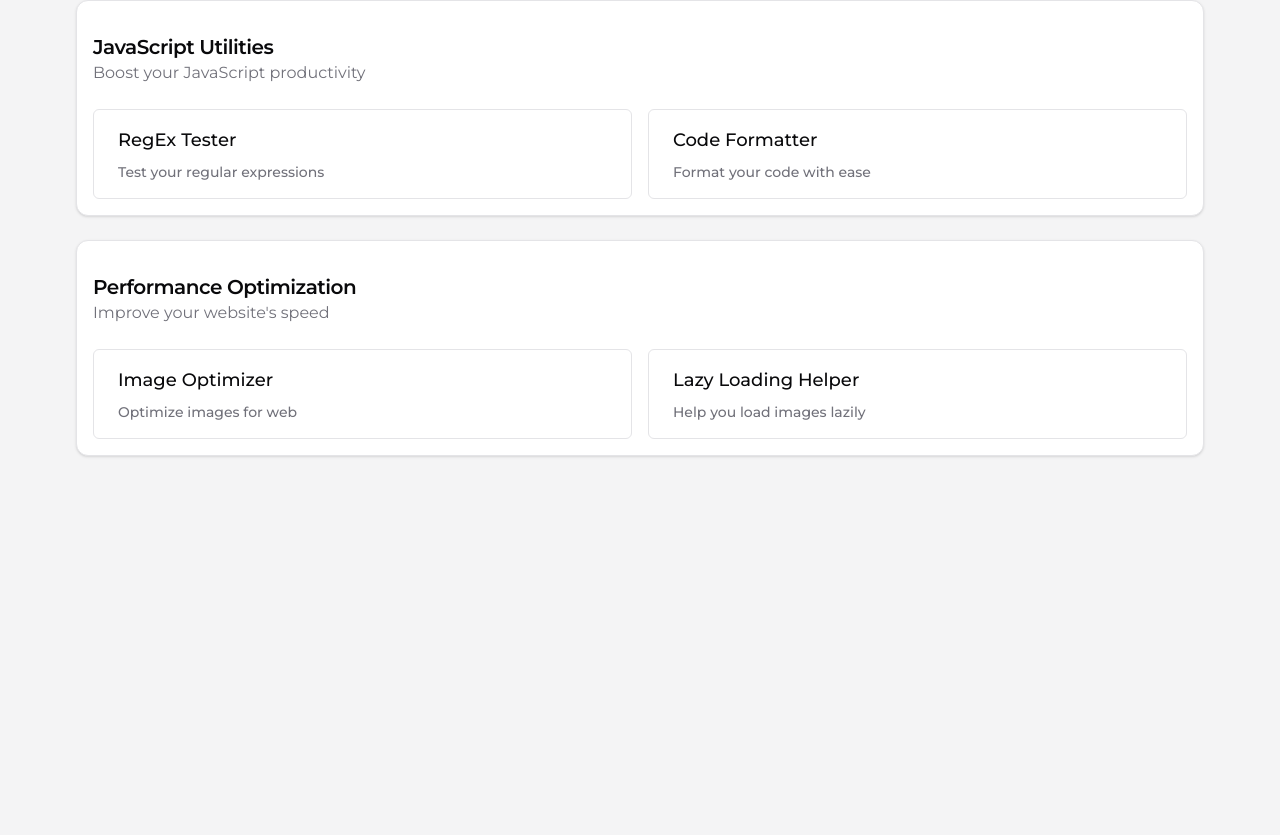
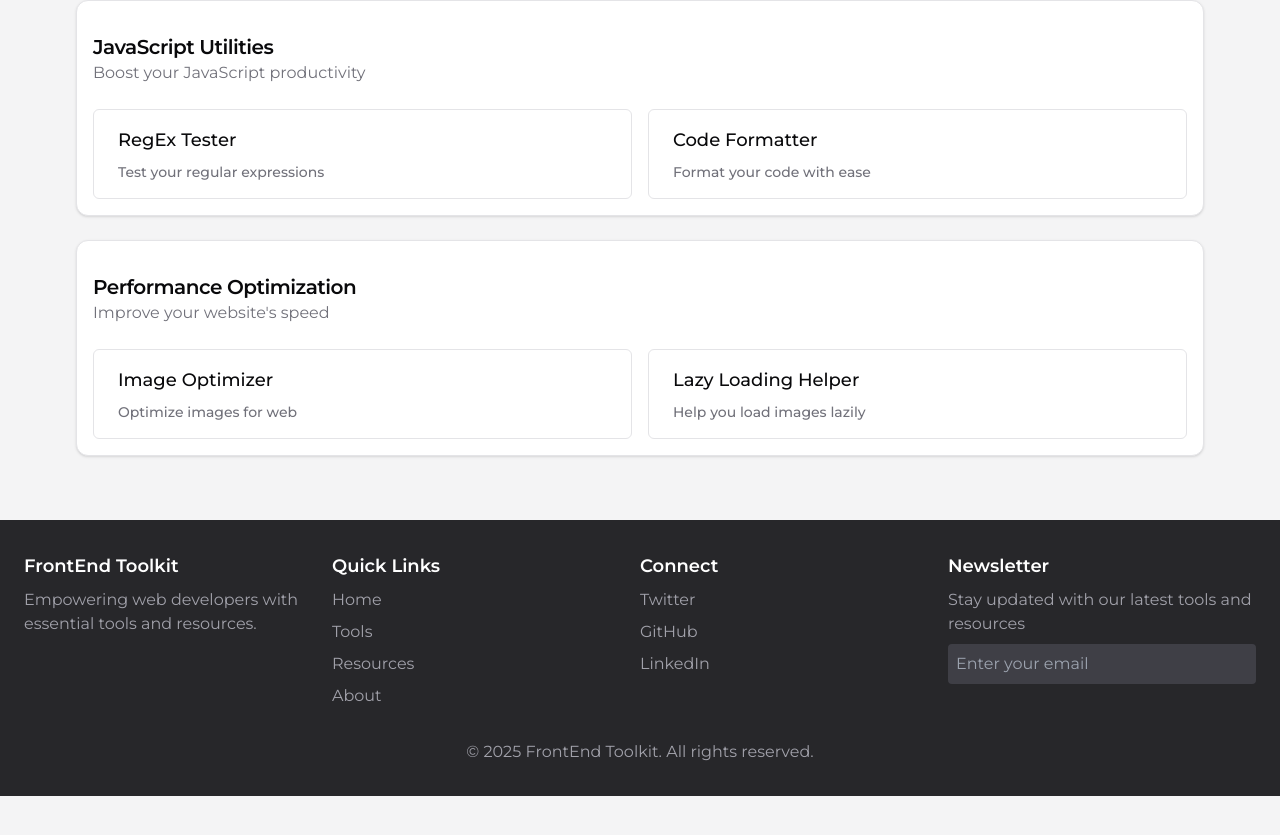
Before and after one commit to dev-andreola/front-sheet, a Next.js app: page / in a window 1280 px wide. Shown: the part 799-1634 px from the top of the page. After the commit the page ends 1595 px from the top, so only its background shows below. Built offline with nearby package versions, Linux system fonts and the light colour scheme.

Commit message:
feat: create initial footer

```diff
--- a/src/app/layout.tsx
+++ b/src/app/layout.tsx
@@ -3,6 +3,7 @@ import "./globals.css";
 import Header from "@/components/Header/Header";
 import { Montserrat } from "next/font/google";
 import { ThemeProvider } from "@/providers/theme-provider";
+import Footer from "@/components/Footer/Footer";
 
 // If loading a variable font, you don't need to specify the font weight
 const montserrat = Montserrat({
@@ -28,6 +29,8 @@ export default function RootLayout({
           <div className="h-[77px]"></div>
 
           {children}
+
+          <Footer />
         </ThemeProvider>
       </body>
     </html>
--- a/src/app/page.tsx
+++ b/src/app/page.tsx
@@ -3,11 +3,9 @@ import Hero from "@/components/Hero/Hero";
 
 export default function Home() {
   return (
-    <div>
+    <div className="mb-8">
       <Hero />
-      <div className="h-[3000px]">
-        <Features />
-      </div>
+      <Features />
     </div>
   );
 }
--- /dev/null
+++ b/src/components/Footer/Footer.tsx
@@ -0,0 +1,80 @@
+import Link from "next/link";
+
+export default function Footer() {
+  return (
+    <footer className="bg-zinc-800 dark:bg-background text-white py-8">
+      <div className="container mx-auto px-6">
+        <div className="flex flex-wrap justify-between">
+          <div className="w-full md:w-1/4 mb-6 md:mb-0">
+            <h3 className="text-lg font-semibold mb-2">FrontEnd Toolkit</h3>
+            <p className="text-zinc-400">
+              Empowering web developers with essential tools and resources.
+            </p>
+          </div>
+          <div className="w-full md:w-1/4 mb-6 md:mb-0">
+            <h4 className="text-lg font-semibold mb-2">Quick Links</h4>
+            <ul className="space-y-2">
+              <li>
+                <Link href="#" className="text-zinc-400 hover:text-white">
+                  Home
+                </Link>
+              </li>
+              <li>
+                <Link href="#" className="text-zinc-400 hover:text-white">
+                  Tools
+                </Link>
+              </li>
+              <li>
+                <Link href="#" className="text-zinc-400 hover:text-white">
+                  Resources
+                </Link>
+              </li>
+              <li>
+                <Link href="#" className="text-zinc-400 hover:text-white">
+                  About
+                </Link>
+              </li>
+            </ul>
+          </div>
+          <div className="w-full md:w-1/4 mb-6 md:mb-0">
+            <h4 className="text-lg font-semibold mb-2">Connect</h4>
+            <ul className="space-y-2">
+              <li>
+                <Link href="#" className="text-zinc-400 hover:text-white">
+                  Twitter
+                </Link>
+              </li>
+              <li>
+                <Link href="#" className="text-zinc-400 hover:text-white">
+                  GitHub
+                </Link>
+              </li>
+              <li>
+                <Link href="#" className="text-zinc-400 hover:text-white">
+                  LinkedIn
+                </Link>
+              </li>
+            </ul>
+          </div>
+          <div className="w-full md:w-1/4">
+            <h4 className="text-lg font-semibold mb-2">Newsletter</h4>
+            <p className="text-zinc-400 mb-2">
+              Stay updated with our latest tools and resources
+            </p>
+            <input
+              type="email"
+              placeholder="Enter your email"
+              className="w-full p-2 rounded bg-zinc-700 text-white"
+            />
+          </div>
+        </div>
+        <div className="mt-8 text-center text-zinc-400">
+          <p>
+            &copy; {new Date().getFullYear()} FrontEnd Toolkit. All rights
+            reserved.
+          </p>
+        </div>
+      </div>
+    </footer>
+  );
+}
```
